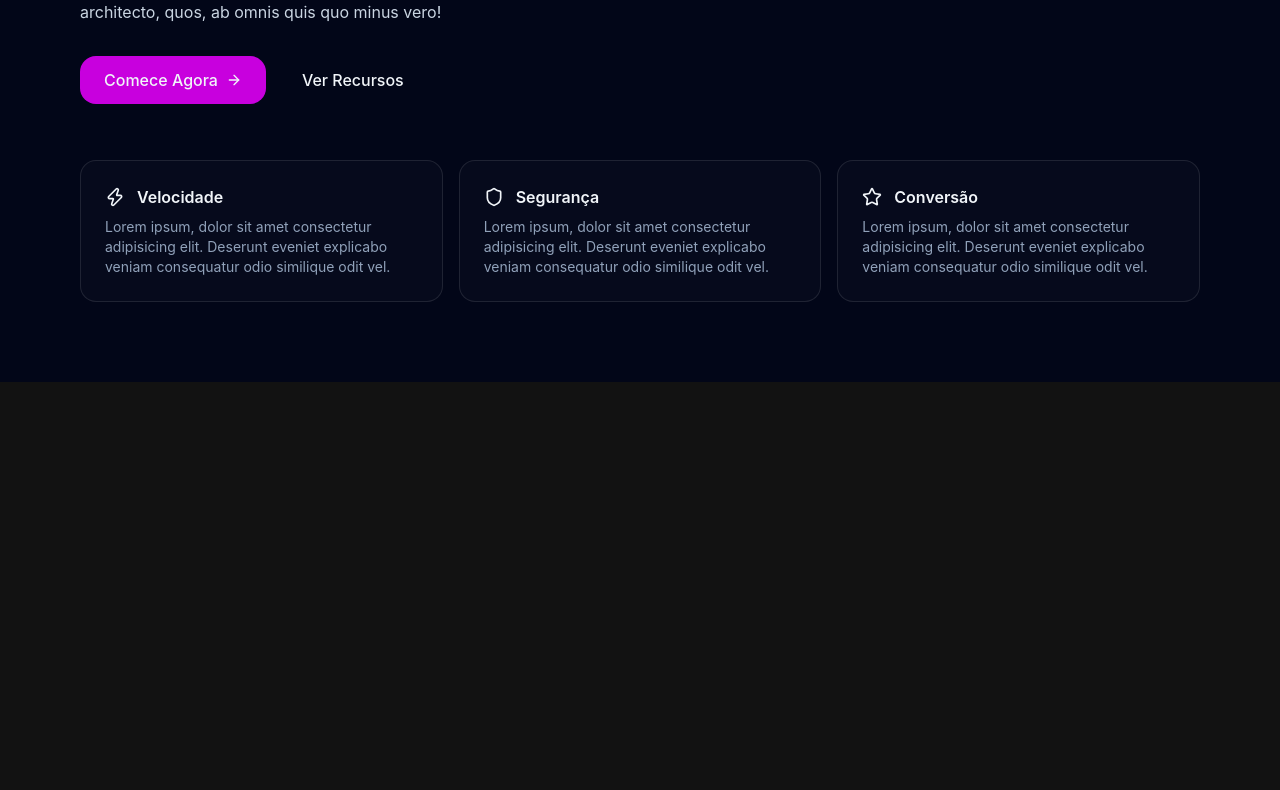
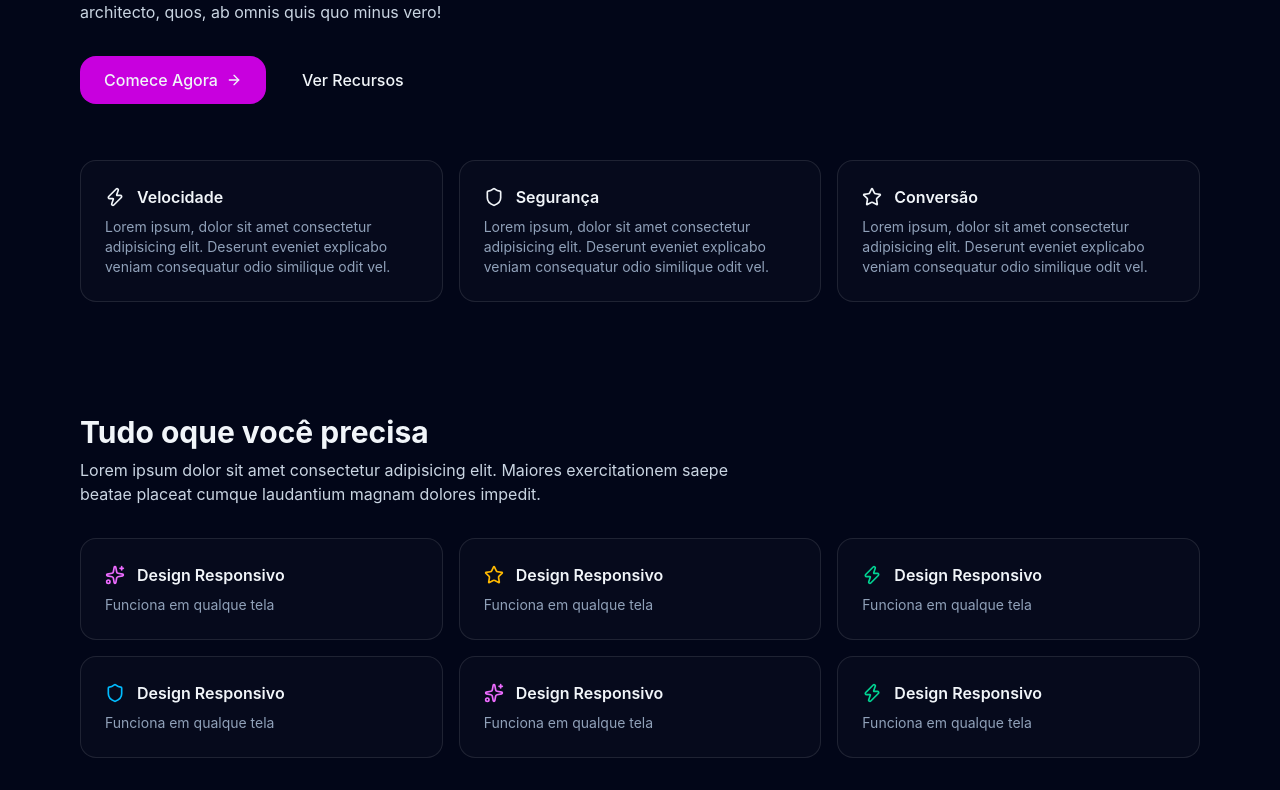
Before and after one commit to RafaelLanaDS/meuprojetoreact, a React (Vite) app: page / in a window 1280 px wide. Shown: the part 325-1115 px from the top of the page. Before the commit the page ends 800 px from the top, so only its background shows below. Built offline with nearby package versions, Linux system fonts and the light colour scheme.

Commit message:
fizalizando a FEATURES

```diff
--- a/src/App.jsx
+++ b/src/App.jsx
@@ -128,6 +128,54 @@
           </motion.div>
         </div>
       </section>
+      {/* FEATURES */}
+      <section id='features'  className='mx-auto max-w-6xl px-4 py-8' >
+        <h2 className='text-3xl font-bold'>Tudo oque você precisa</h2>
+        <p className='text-slate-300 mt-2  max-w-2xl'>Lorem ipsum dolor sit amet consectetur adipisicing elit. Maiores exercitationem saepe beatae placeat cumque laudantium magnam dolores impedit. </p>
+        <div  className='mt-8 grid grid-cols-1 md-grid-cols-2 lg:grid-cols-3 gap-4'>
+          {[
+            {
+              title: "Design Responsivo",
+              desc: "Funciona em qualque tela",
+              icon: <Sparkles className='size-5 text-fuchsia-400'/>
+            },
+            {
+              title: "Design Responsivo",
+              desc: "Funciona em qualque tela",
+              icon: <Star className='size-5 text-amber-400'/>
+            },
+            {
+              title: "Design Responsivo",
+              desc: "Funciona em qualque tela",
+              icon: <Zap className='size-5 text-emerald-400'/>
+            },
+            {
+              title: "Design Responsivo",
+              desc: "Funciona em qualque tela",
+              icon: <Shield className='size-5 text-sky-400'/>
+            },
+            {
+              title: "Design Responsivo",
+              desc: "Funciona em qualque tela",
+              icon: <Sparkles className='size-5 text-fuchsia-400'/>
+            },
+            {
+              title: "Design Responsivo",
+              desc: "Funciona em qualque tela",
+              icon: <Zap className='size-5 text-emerald-400'/>
+            }
+          ].map((f) => (
+            <div key={f.title} className='rounded-2xl border border-white/10 bg-white/[0.02] p-6'>
+              <div className='flex items-center gap-3'>
+                {f.icon}
+                <p className='font-semibold'>{f.title}</p>
+              </div>
+              <p className='text-sm text-slate-400 mt-2'>{f.desc}</p>
+            </div>
+          ))}
+        </div>
+      </section>
+
     </div>
   )
 }
```
